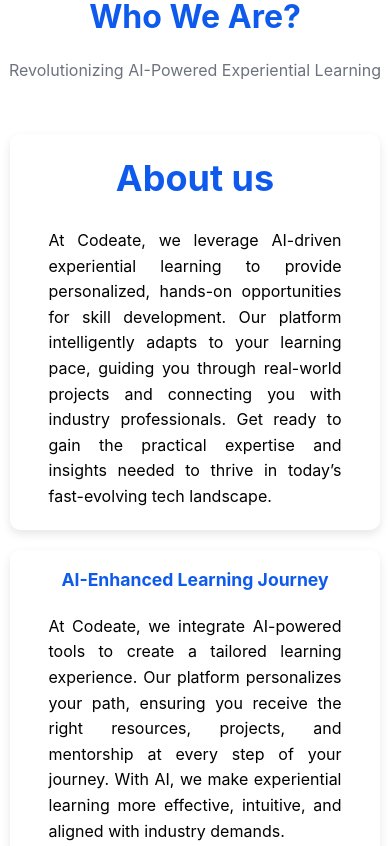
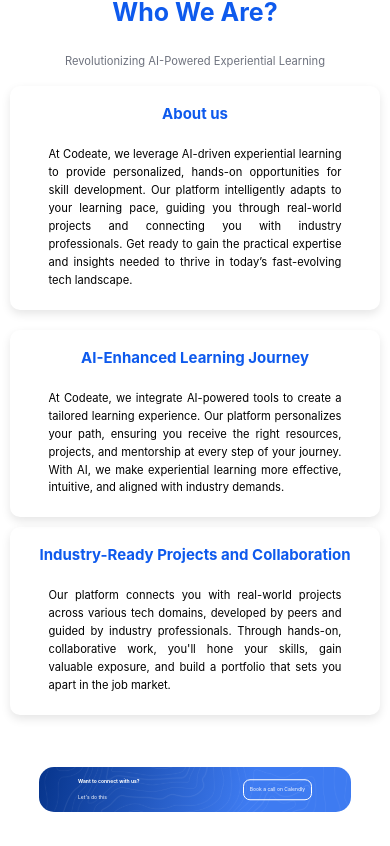
Before and after one commit to itskdhere/codeate-2025, a React (Create React App) app in the folder client/: page / in a window 390 px wide. Shown: the part 5858-6704 px from the top of the page. Built offline with nearby package versions, Linux system fonts and the light colour scheme.

Commit message:
updated the font responsive of insight js css

```diff
--- a/client/src/pages/Insights.css
+++ b/client/src/pages/Insights.css
@@ -38,6 +38,7 @@
     text-align: justify;
     overflow-wrap: break-word;
 }
+
 .content-row {
     display: flex;
     align-items: center;
@@ -317,8 +318,16 @@
         height: auto;
         margin: 0 auto;
     }
+    .upperSection-head h1{
+        font-size: 25px;
+        padding-bottom: 0px;
+    }
     .upperSection-head p{
-        font-size: 16px;
+        padding-top: 0px;
+        margin-top: 0px;
+    }
+    .upperSection-head{
+       padding-bottom: 1px;
     }
     .card {
         width: 100%;
@@ -344,4 +353,39 @@
     .content-row img{
         max-width: 0%;
     }
+    .left-section{
+        margin-top: 0px;
+        padding-top: 0px;
+        padding-bottom: 30px;
+    }
+    .left-section h3{
+        font-size: 5px;
+    }
+    .left-section p{
+        font-size: 5px;
+    }
+    .right-section p{
+        border: 1px solid white;
+        border-radius: 7px;
+        padding: 6px;
+        font-size: 5px;
+        margin-bottom: 40px;
+     }
+     .right-section a {
+        text-decoration: none;
+        color: white;
+    }
+    .lower-card img {
+        border-radius:15px;
+        max-width: 80%;
+        height: auto;
+        margin-bottom: 50px;
+    }
+
+    .insight-middle p{
+        font-size: 0.7rem;
+    }
+    .insight-middle h2{
+        font-size: 15px;
+    }
 }
--- a/client/src/pages/Insights.js
+++ b/client/src/pages/Insights.js
@@ -10,6 +10,9 @@
 function Insights(){
     return(
         <div className="insightSection">
+        <div className="insight-middle">
+
+
          <div className="upperSection-head">
                 <h1>Who We Are?</h1>
                 <p>Revolutionizing AI-Powered Experiential Learning</p>
@@ -61,9 +64,11 @@
                 </div>
                 </div>
             </div>
+            </div>
             <div className="lower-card">
-  <img src={card} alt="card" />
+  <img className="card-image" src={card} alt="card" />
   <div className="content-inside">
+  {/* <img src={card} alt="card" /> */}
     <div className="left-section">
       <h3>Want to connect with us?</h3>
       <p>Let's do this</p>
```
